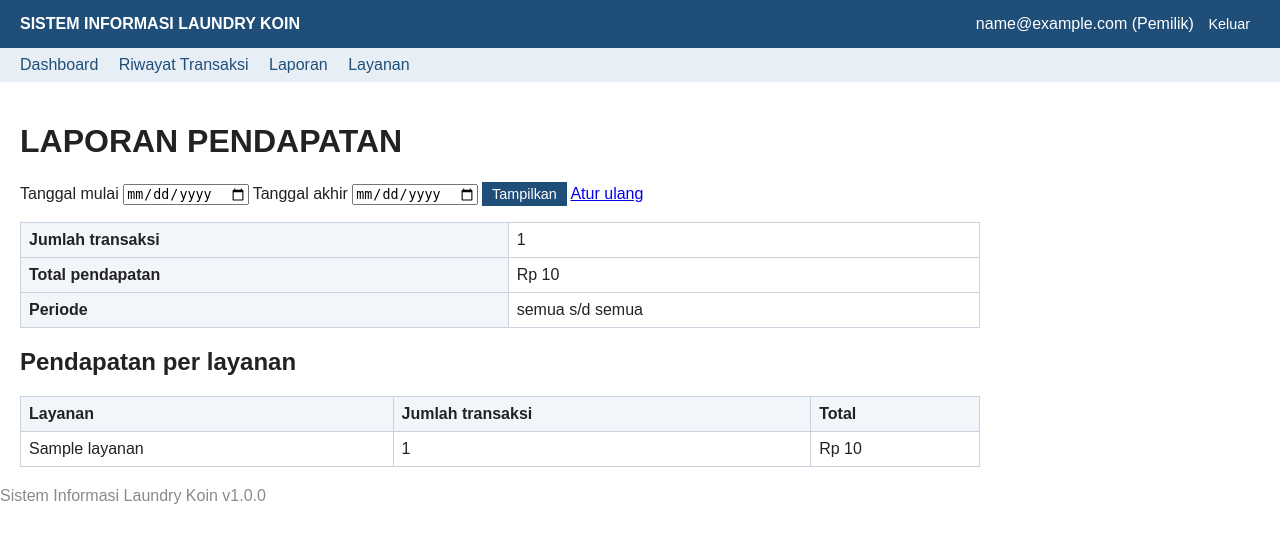
After one commit to nursintianabila/rpl-laundry-koin, a Flask app: page /laporan in a window 1280 px wide. The commit adds this page. Shown: the top 543 px of the page. Run offline with Flask 3, Linux system fonts and the light colour scheme; the visitor is signed in with stand-in values (Sample User, id 1); data comes from the database, SQL or seed files in the repository; tables that the repository leaves empty hold one stand-in row (values such as "Sample post").

Commit message:
Tambah Dashboard, Laporan, Status Mesin, dan perbaiki menu peran

```diff
--- a/app.py
+++ b/app.py
@@ -3,7 +3,15 @@ import os
 from flask import Flask, abort, g, render_template, request
 
 import models
-from routes import auth_routes, layanan_routes, pelanggan_routes, transaksi_routes
+from routes import (
+    auth_routes,
+    dashboard_routes,
+    laporan_routes,
+    layanan_routes,
+    mesin_routes,
+    pelanggan_routes,
+    transaksi_routes,
+)
 from services import auth_service
 
 
@@ -28,7 +36,10 @@ def buat_aplikasi():
 
     models.init_db()
     app.register_blueprint(auth_routes.bp)
+    app.register_blueprint(dashboard_routes.bp)
+    app.register_blueprint(laporan_routes.bp)
     app.register_blueprint(layanan_routes.bp)
+    app.register_blueprint(mesin_routes.bp)
     app.register_blueprint(pelanggan_routes.bp)
     app.register_blueprint(transaksi_routes.bp)
 
--- a/models.py
+++ b/models.py
@@ -288,3 +288,87 @@ def hapus_layanan(id_layanan):
             (id_layanan,),
         )
         return hasil.rowcount
+
+
+def statistik_dashboard():
+    """Mengambil ringkasan data untuk dashboard Pemilik."""
+    with koneksi() as db:
+        return {
+            "jumlah_layanan": db.execute("SELECT COUNT(*) FROM layanan").fetchone()[0],
+            "jumlah_pelanggan": db.execute("SELECT COUNT(*) FROM pelanggan").fetchone()[0],
+            "jumlah_transaksi": db.execute("SELECT COUNT(*) FROM transaksi").fetchone()[0],
+            "total_pendapatan": db.execute(
+                "SELECT COALESCE(SUM(total_biaya), 0) FROM transaksi"
+            ).fetchone()[0],
+            "transaksi_terbaru": db.execute(
+                """
+                SELECT t.id_transaksi, t.tanggal, t.total_biaya,
+                       p.nama_pelanggan, l.nama_layanan
+                FROM transaksi AS t
+                JOIN pelanggan AS p ON p.id_pelanggan = t.id_pelanggan
+                JOIN layanan AS l ON l.id_layanan = t.id_layanan
+                ORDER BY t.id_transaksi DESC
+                LIMIT 5
+                """
+            ).fetchall(),
+        }
+
+
+def ringkasan_pendapatan(mulai=None, akhir=None):
+    """Menghitung total pendapatan dan jumlah transaksi dalam rentang tanggal."""
+    sql = "SELECT COALESCE(SUM(total_biaya), 0) AS total, COUNT(*) AS jumlah FROM transaksi WHERE 1 = 1"
+    param = []
+    if mulai:
+        sql += " AND tanggal >= ?"
+        param.append(mulai)
+    if akhir:
+        sql += " AND tanggal <= ?"
+        param.append(akhir)
+    with koneksi() as db:
+        return db.execute(sql, param).fetchone()
+
+
+def pendapatan_per_layanan(mulai=None, akhir=None):
+    """Mengelompokkan pendapatan per layanan dalam rentang tanggal."""
+    sql = """
+        SELECT l.nama_layanan, COUNT(*) AS jumlah,
+               COALESCE(SUM(t.total_biaya), 0) AS total
+        FROM transaksi AS t
+        JOIN layanan AS l ON l.id_layanan = t.id_layanan
+        WHERE 1 = 1
+    """
+    param = []
+    if mulai:
+        sql += " AND t.tanggal >= ?"
+        param.append(mulai)
+    if akhir:
+        sql += " AND t.tanggal <= ?"
+        param.append(akhir)
+    sql += " GROUP BY l.id_layanan ORDER BY total DESC"
+    with koneksi() as db:
+        return db.execute(sql, param).fetchall()
+
+
+def semua_mesin():
+    """Mengambil daftar mesin beserta statusnya."""
+    with koneksi() as db:
+        return db.execute(
+            "SELECT id_mesin, informasi_mesin, status_mesin FROM mesin ORDER BY id_mesin"
+        ).fetchall()
+
+
+def ambil_mesin(id_mesin):
+    with koneksi() as db:
+        return db.execute(
+            "SELECT id_mesin, informasi_mesin, status_mesin FROM mesin WHERE id_mesin = ?",
+            (id_mesin,),
+        ).fetchone()
+
+
+def ubah_status_mesin(id_mesin, status_mesin):
+    with koneksi() as db:
+        hasil = db.execute(
+            "UPDATE mesin SET status_mesin = ? WHERE id_mesin = ?",
+            (status_mesin, id_mesin),
+        )
+        return hasil.rowcount
--- /dev/null
+++ b/routes/laporan_routes.py
@@ -0,0 +1,33 @@
+from flask import Blueprint, render_template, request
+
+from services import auth_service, laporan_service
+
+bp = Blueprint("laporan", __name__)
+
+
+@bp.route("/laporan")
+@auth_service.peran_diperlukan("Pemilik")
+def pendapatan():
+    """Menampilkan laporan pendapatan dengan rentang tanggal opsional."""
+    mulai = request.args.get("mulai", "")
+    akhir = request.args.get("akhir", "")
+    galat = None
+    data = {
+        "mulai": None,
+        "akhir": None,
+        "ringkasan": None,
+        "per_layanan": [],
+    }
+
+    try:
+        data = laporan_service.ringkasan(mulai, akhir)
+    except laporan_service.ValidasiPeriodeError as kesalahan:
+        galat = kesalahan.pesan
+
+    return render_template(
+        "laporan/pendapatan.html",
+        data=data,
+        mulai=mulai,
+        akhir=akhir,
+        galat=galat,
+    )
--- /dev/null
+++ b/services/laporan_service.py
@@ -0,0 +1,38 @@
+"""Logika bisnis laporan pendapatan."""
+
+from datetime import date
+
+import models
+
+
+class ValidasiPeriodeError(ValueError):
+    """Galat validasi rentang tanggal laporan."""
+
+    def __init__(self, pesan):
+        self.pesan = pesan
+        super().__init__(pesan)
+
+
+def _tanggal(teks, nama):
+    nilai = (teks or "").strip()
+    if not nilai:
+        return None
+    try:
+        date.fromisoformat(nilai)
+    except ValueError:
+        raise ValidasiPeriodeError(f"{nama} harus berformat TTTT-BB-HH.")
+    return nilai
+
+
+def ringkasan(mulai, akhir):
+    """Mengambil ringkasan pendapatan dan perincian per layanan."""
+    mulai_valid = _tanggal(mulai, "Tanggal mulai")
+    akhir_valid = _tanggal(akhir, "Tanggal akhir")
+    if mulai_valid and akhir_valid and mulai_valid > akhir_valid:
+        raise ValidasiPeriodeError("Tanggal mulai tidak boleh setelah tanggal akhir.")
+    return {
+        "mulai": mulai_valid,
+        "akhir": akhir_valid,
+        "ringkasan": models.ringkasan_pendapatan(mulai_valid, akhir_valid),
+        "per_layanan": models.pendapatan_per_layanan(mulai_valid, akhir_valid),
+    }
--- a/templates/base.html
+++ b/templates/base.html
@@ -24,19 +24,19 @@
   <nav>
     {% if g.pengguna %}
       {% if g.pengguna.nama_peran == 'Pemilik' %}
+        <a href="{{ url_for('dashboard.indeks') }}">Dashboard</a>
         <a href="{{ url_for('transaksi.riwayat') }}">Riwayat Transaksi</a>
+        <a href="{{ url_for('laporan.pendapatan') }}">Laporan</a>
         <a href="{{ url_for('layanan.daftar') }}">Layanan</a>
       {% elif g.pengguna.nama_peran == 'Admin/Operator' %}
         <a href="{{ url_for('transaksi.daftar') }}">Transaksi</a>
         <a href="{{ url_for('pelanggan.daftar') }}">Pelanggan</a>
         <a href="{{ url_for('layanan.daftar') }}">Layanan</a>
+        <a href="{{ url_for('mesin.daftar') }}">Status Mesin</a>
       {% endif %}
     {% else %}
       <a href="{{ url_for('auth.login') }}">Login</a>
     {% endif %}
-    <span class="nonaktif" title="Belum tersedia">Dashboard</span>
-    <span class="nonaktif" title="Belum tersedia">Laporan</span>
-    <span class="nonaktif" title="Belum tersedia">Status Mesin</span>
   </nav>
   <main>
     {% for kategori, pesan in get_flashed_messages(with_categories=true) %}
--- /dev/null
+++ b/templates/laporan/pendapatan.html
@@ -0,0 +1,50 @@
+{% extends "base.html" %}
+
+{% block judul %}Laporan Pendapatan{% endblock %}
+
+{% block isi %}
+<h1>LAPORAN PENDAPATAN</h1>
+
+<form method="get" action="{{ url_for('laporan.pendapatan') }}">
+  <p>
+    <label for="mulai">Tanggal mulai</label>
+    <input type="date" id="mulai" name="mulai" value="{{ mulai }}">
+    <label for="akhir">Tanggal akhir</label>
+    <input type="date" id="akhir" name="akhir" value="{{ akhir }}">
+    <button type="submit" class="tombol-kecil">Tampilkan</button>
+    <a href="{{ url_for('laporan.pendapatan') }}">Atur ulang</a>
+  </p>
+</form>
+
+{% if galat %}
+<p class="galat">{{ galat }}</p>
+{% endif %}
+
+{% if data.ringkasan %}
+<table>
+  <tbody>
+    <tr><th>Jumlah transaksi</th><td>{{ data.ringkasan.jumlah }}</td></tr>
+    <tr><th>Total pendapatan</th><td>{{ data.ringkasan.total | rupiah }}</td></tr>
+    <tr><th>Periode</th><td>{{ data.mulai or 'semua' }} s/d {{ data.akhir or 'semua' }}</td></tr>
+  </tbody>
+</table>
+
+<h2>Pendapatan per layanan</h2>
+{% if data.per_layanan %}
+<table>
+  <thead><tr><th>Layanan</th><th>Jumlah transaksi</th><th>Total</th></tr></thead>
+  <tbody>
+    {% for l in data.per_layanan %}
+    <tr>
+      <td>{{ l.nama_layanan }}</td>
+      <td>{{ l.jumlah }}</td>
+      <td>{{ l.total | rupiah }}</td>
+    </tr>
+    {% endfor %}
+  </tbody>
+</table>
+{% else %}
+<p class="teks-muted">Tidak ada transaksi pada periode ini.</p>
+{% endif %}
+{% endif %}
+{% endblock %}
```
Also changed, not shown: docs/manual-pengguna.md (+13 -1 lines), docs/matriks-akses.md (+3 -0 lines), routes/dashboard_routes.py (added, +13 -0 lines), routes/mesin_routes.py (added, +28 -0 lines), services/dashboard_service.py (added, +8 -0 lines), services/mesin_service.py (added, +35 -0 lines), templates/dashboard/indeks.html (added, +39 -0 lines), templates/mesin/daftar.html (added, +38 -0 lines), tests/test_modul_lanjutan.py (added, +103 -0 lines), README.md.
